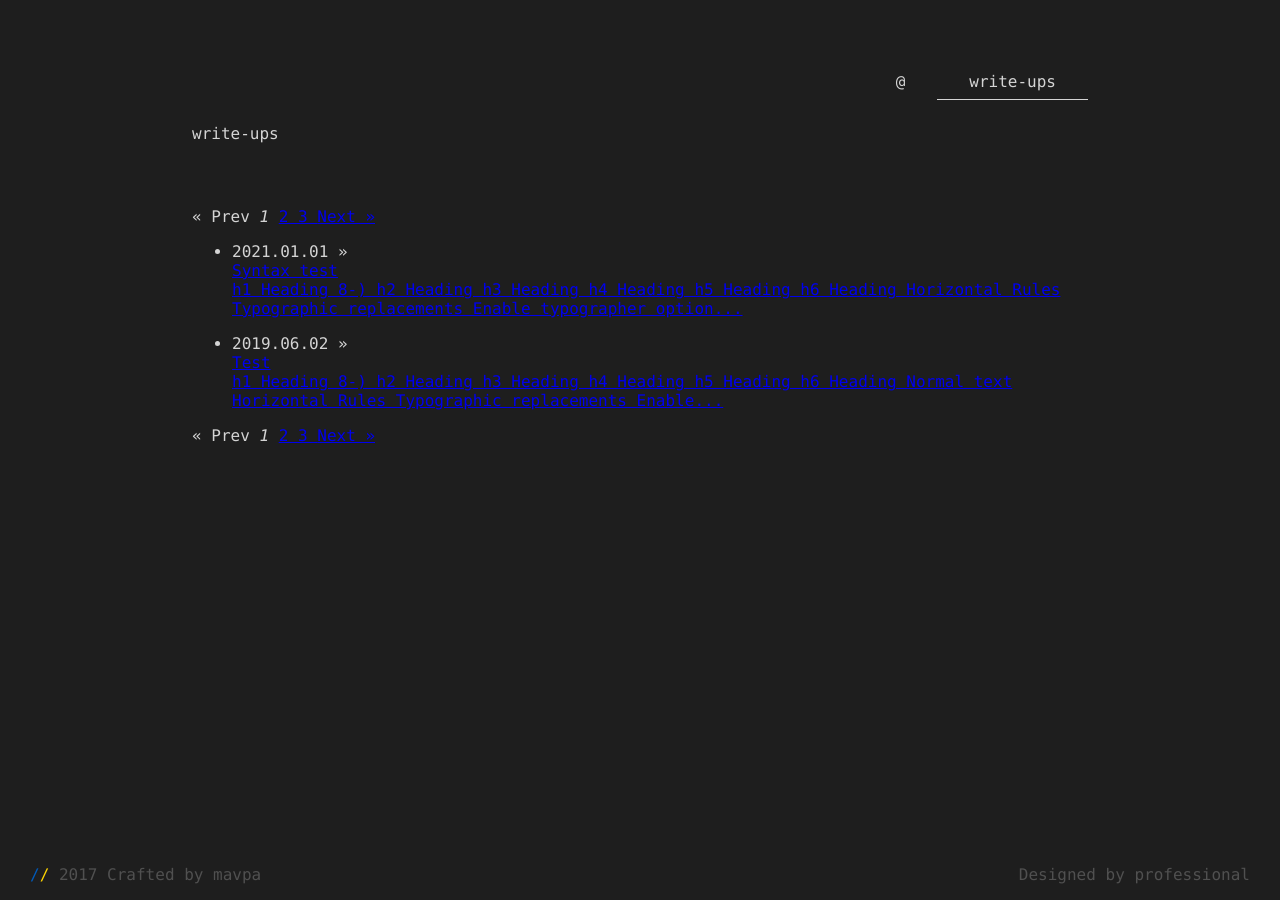
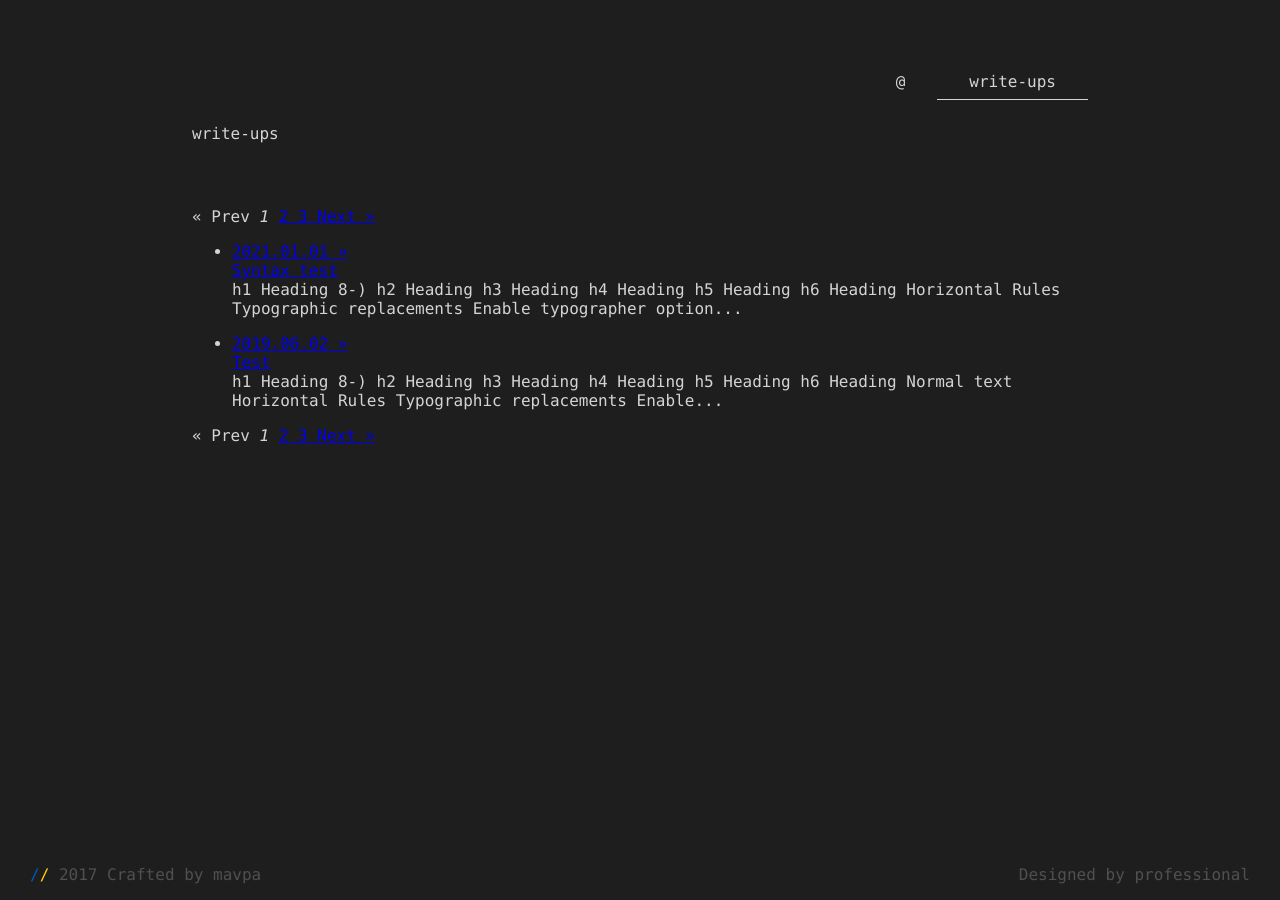
Before and after one commit to taranich/taranich.github.io, a Jekyll site: the page built from write-ups/index.html, in a window 1280 px wide. Built offline with Jekyll 4.4.1, drawn with Linux system fonts in a browser that asks for light colours; the list of posts is cut into pages by our own code.

Commit message:
Experiments with Liquid

```diff
--- a/_layouts/default.html
+++ b/_layouts/default.html
@@ -27,7 +27,7 @@
 	<body>
 		<div class="textcontainer">
 			<ul class="menu">
-				<li class="menu"><a class="active" href="/write-ups">write-ups</a></li>
+				<li class="menu"><a {% if page.active_page == "write-ups" %} class="active" {% endif %} href="/write-ups">write-ups</a></li>
 				<li class="menu"><a href="index.html">@</a></li>
 			</ul>
 			<p class="test">{{page.active_page}}</p>
--- a/write-ups/index.html
+++ b/write-ups/index.html
@@ -39,9 +39,12 @@ active_page: write-ups
   {% for post in paginator.posts %}
 		<ul class="write-ups-list">
 			<li class="write-up-entry">
-        <span class="write-up-date">{{ post.date | date: "%Y.%d.%m" }}</span> » <a class="write-up-link" href="{{ post.url }}"><div class="write-up-title">{{ post.title }}</div>
+          <a class="write-up-link" href="{{ post.url }}">
+              <div class="write-up-date">{{ post.date | date: "%Y.%d.%m" }} »
+                <div class="write-up-title">{{ post.title }}</div>
+              </div>
+          </a>
           <div class="write-up-excerpt">{{ post.content | markdownify | strip_html | truncatewords: 20 }}</div>
-        </a>
       </li>
 		</ul>
 	{% endfor %}
```
